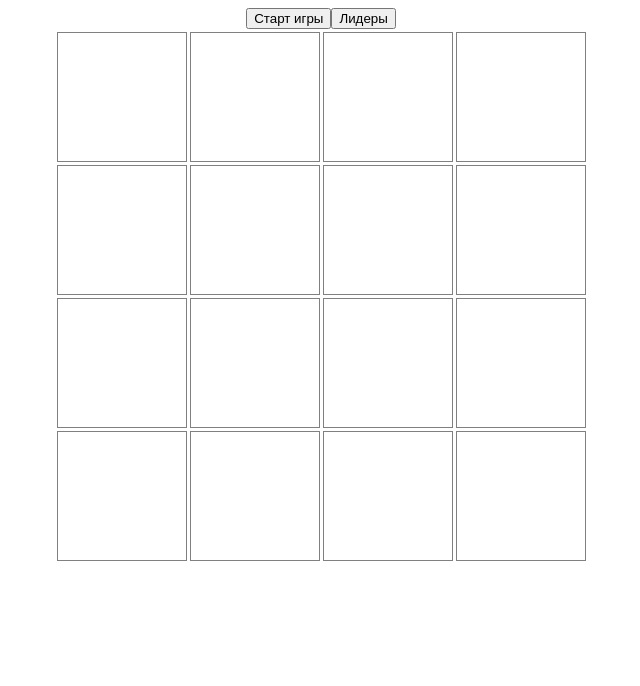
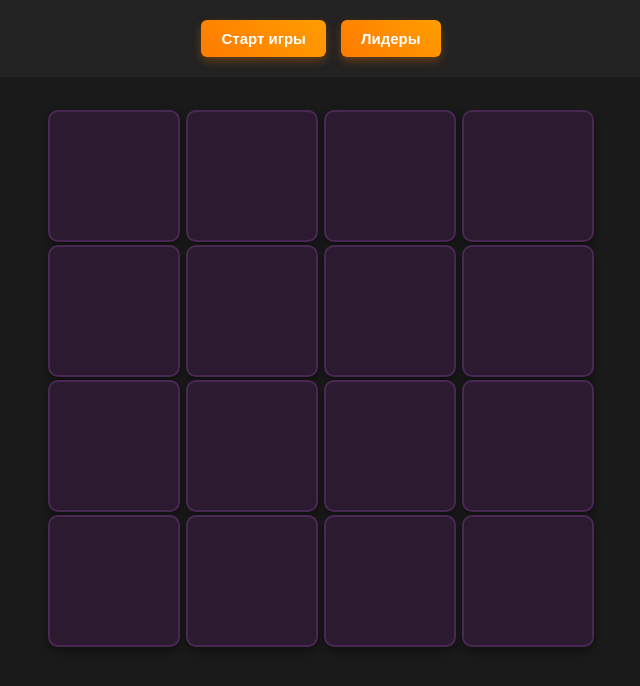
Before and after one commit to ifbfirst/memory-game, a website built with Vite: page index.html in a window 1280 px wide. Shown: the whole page, without its empty margins (319-959 px from the left). Built offline with nearby package versions, Linux system fonts and the light colour scheme.

Commit message:
feat: update style

```diff
--- a/src/main.ts
+++ b/src/main.ts
@@ -69,7 +69,7 @@ function startGame () {
 }
 
 function showLeaders () {
-  alert('leaders')
+
 }
 
 function showCell (e: any){
--- a/src/style.css
+++ b/src/style.css
@@ -1,44 +1,97 @@
+body {
+  margin: 0;
+  padding: 0;
+  font-family: Arial, sans-serif;
+  background-color: #1a1a1a;
+  color: #ffffff;
+}
 
 .header {
   display: flex;
-   justify-self: center;
+  justify-content: center;
   align-items: center;
+  gap: 15px;
+  padding: 20px;
+  background-color: #222;
 }
 
 .main {
   display: flex;
-    justify-self: center;
+  justify-content: center;
   align-items: center;
+  padding: 30px;
 }
 
-  .cell {
-  border: 1px solid gray;
-  width:128px;
-  height:128px;
-  margin-top:3px;
+
+button {
   cursor: pointer;
+  padding: 10px 20px;
+  font-size: 15px;
+  font-weight: bold;
+  border: none;
+  border-radius: 6px;
+  background: linear-gradient(45deg, #ff7b00, #ff9d00);
+  color: white;
+  box-shadow: 0 4px 10px rgba(255, 123, 0, 0.3);
+  transition: transform 0.1s ease, filter 0.2s ease;
 }
 
-  .row{
-  display: flex;
-  gap:3px;
+button:hover {
+  filter: brightness(1.1);
 }
 
-  button{
-    cursor:pointer;
-
+button:active {
+  transform: scale(0.98);
 }
 
-  .img{
+
+.cell {
+  background-color: #2c1a30;
+  border: 2px solid #4a2854;
+  border-radius: 10px;
   width: 128px;
-    height:128px;
+  height: 128px;
+  margin-top: 3px;
+  cursor: pointer;
+  display: flex;
+  justify-content: center;
+  align-items: center;
+  box-shadow: 0 4px 8px rgba(0, 0, 0, 0.4);
+  transition: transform 0.2s ease, border-color 0.2s ease;
+}
+
+.cell:hover {
+  transform: translateY(-2px);
+  border-color: #ff7b00;
+}
+
+.row {
+  display: flex;
+  gap: 6px;
+}
+
+.img {
+  width: 100px;
+  height: 100px;
+  object-fit: contain;
   opacity: 1;
   visibility: visible;
-    transition: opacity 0.3s ease;
+  transition: opacity 0.3s ease, transform 0.3s ease;
 }
 
 .hidden {
   opacity: 0;
   visibility: hidden;
-    transition: opacity 0.3s ease;
+  transform: scale(0.8);
 }
+
+
+dialog {
+  padding: 30px;
+  border-radius: 12px;
+  border: 2px solid #ff7b00;
+  background-color: #222;
+  color: white;
+  text-align: center;
+  box-shadow: 0 10px 30px rgba(0, 0, 0, 0.5);
+}
```
Lines whose indentation alone changed are shown as unchanged.
